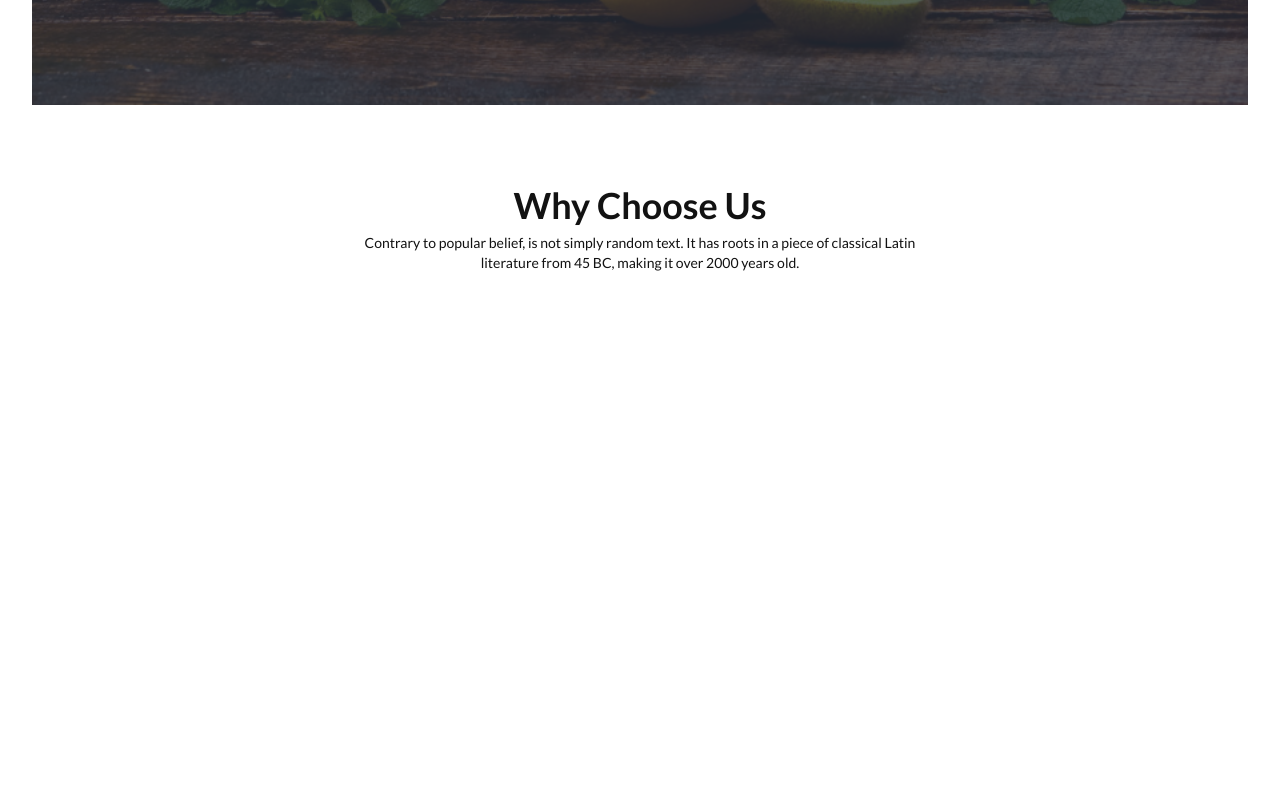
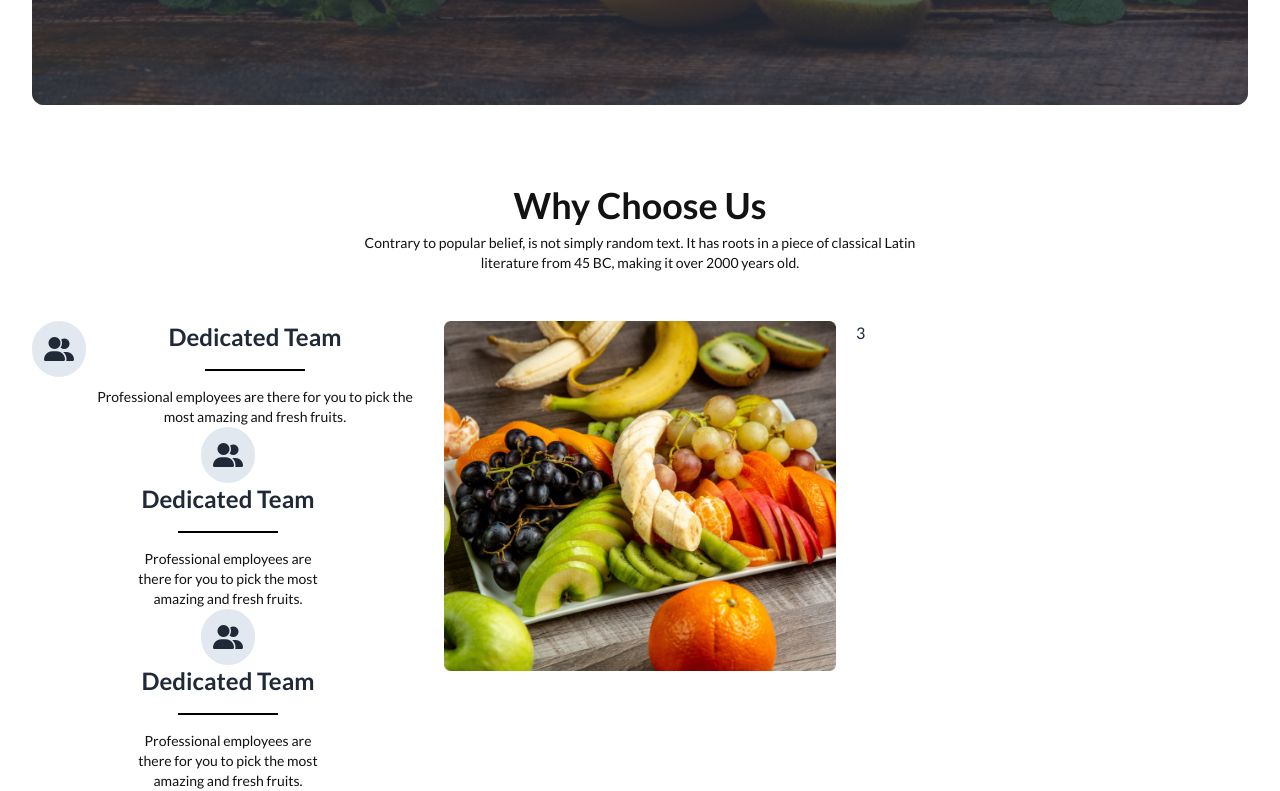
Before and after one commit to Masum-Reza2/The-ultimate-fruit-shop, a plain HTML site: page index.html in a window 1280 px wide. Shown: the part 2407-3198 px from the top of the page. Before the commit the page ends 2688 px from the top, so only its background shows below. Drawn offline with nearby package versions, Linux system fonts and the light colour scheme.

Commit message:
team section border-radius added

```diff
--- a/index.html
+++ b/index.html
@@ -483,61 +483,78 @@
         <!-- team section -->
         <section class="px-4 md:px-6 lg:px-8">
             <div class="mt-10 lg:mt-20">
-                <div class="hero min-h-screen"
-                    style="background-image: url('./images/banner1.png');">
-                    <div class="hero-overlay bg-opacity-70"></div>
+                <div class="hero min-h-screen rounded-xl" style="background-image: url('./images/banner1.png');">
+                    <div class="hero-overlay bg-opacity-70 rounded-xl"></div>
 
                     <div class="hero-content text-center text-neutral-content text-white">
                         <div class=" space-y-2 md:space-y-4">
                             <h1 class="text-2xl md:text-4xl font-extrabold text-white">Meet the team section</h1>
-                            <p class="text-sm md:text-center text-justify leading-6 px-10 lg:px-72">Contrary to popular belief, is not simply random text. It has roots in a piece of classical Latin literature from 45 BC, making it over 2000 years old.</p>
+                            <p class="text-sm md:text-center text-justify leading-6 px-10 lg:px-72">Contrary to popular
+                                belief, is not simply random text. It has roots in a piece of classical Latin literature
+                                from 45 BC, making it over 2000 years old.</p>
 
                             <div class="grid grid-cols-1 sm:grid-cols-2 lg:grid-cols-4 md:px-28">
                                 <!-- user 1 -->
                                 <div class="flex flex-col items-center justify-center space-y-1 py-5">
-                                    <img class="cursor-pointer transition-all duration-500 hover:-translate-y-2 active:scale-110" src="./images/member1.png" alt="">
+                                    <img class="cursor-pointer transition-all duration-500 hover:-translate-y-2 active:scale-110"
+                                        src="./images/member1.png" alt="">
                                     <p class="font-bold pt-5">Awlad Hossain</p>
                                     <p class="text-xs">Fruits Expert</p>
                                     <div>
-                                        <i class="text-red-500 transition-all duration-200 hover:scale-90 active:scale-125 cursor-pointer text-lg fa-brands fa-facebook"></i>
-                                        <i class="text-red-500 transition-all duration-200 hover:scale-90 active:scale-125 cursor-pointer text-lg fa-brands fa-twitter"></i>
-                                        <i class="text-red-500 transition-all duration-200 hover:scale-90 active:scale-125 cursor-pointer text-lg fa-brands fa-linkedin"></i>
+                                        <i
+                                            class="text-red-500 transition-all duration-200 hover:scale-90 active:scale-125 cursor-pointer text-lg fa-brands fa-facebook"></i>
+                                        <i
+                                            class="text-red-500 transition-all duration-200 hover:scale-90 active:scale-125 cursor-pointer text-lg fa-brands fa-twitter"></i>
+                                        <i
+                                            class="text-red-500 transition-all duration-200 hover:scale-90 active:scale-125 cursor-pointer text-lg fa-brands fa-linkedin"></i>
                                     </div>
                                 </div>
 
                                 <!-- user 2 -->
                                 <div class="flex flex-col items-center justify-center space-y-1 py-5">
-                                    <img class="cursor-pointer transition-all duration-500 hover:-translate-y-2 active:scale-110" src="./images/member2.png" alt="">
+                                    <img class="cursor-pointer transition-all duration-500 hover:-translate-y-2 active:scale-110"
+                                        src="./images/member2.png" alt="">
                                     <p class="font-bold pt-5">Safia Chowdhury</p>
                                     <p class="text-xs">Fruits Expert</p>
-                                    <div >
-                                        <i class="text-red-500 transition-all duration-200 hover:scale-90 active:scale-125 cursor-pointer text-lg fa-brands fa-facebook"></i>
-                                        <i class="text-red-500 transition-all duration-200 hover:scale-90 active:scale-125 cursor-pointer text-lg fa-brands fa-twitter"></i>
-                                        <i class="text-red-500 transition-all duration-200 hover:scale-90 active:scale-125 cursor-pointer text-lg fa-brands fa-linkedin"></i>
+                                    <div>
+                                        <i
+                                            class="text-red-500 transition-all duration-200 hover:scale-90 active:scale-125 cursor-pointer text-lg fa-brands fa-facebook"></i>
+                                        <i
+                                            class="text-red-500 transition-all duration-200 hover:scale-90 active:scale-125 cursor-pointer text-lg fa-brands fa-twitter"></i>
+                                        <i
+                                            class="text-red-500 transition-all duration-200 hover:scale-90 active:scale-125 cursor-pointer text-lg fa-brands fa-linkedin"></i>
                                     </div>
                                 </div>
 
                                 <!-- user 3 -->
                                 <div class="flex flex-col items-center justify-center space-y-1 py-5">
-                                    <img class="cursor-pointer transition-all duration-500 hover:-translate-y-2 active:scale-110" src="./images/member3.png" alt="">
+                                    <img class="cursor-pointer transition-all duration-500 hover:-translate-y-2 active:scale-110"
+                                        src="./images/member3.png" alt="">
                                     <p class="font-bold pt-5">Rokib Hossain</p>
                                     <p class="text-xs">Fruits Expert</p>
-                                    <div >
-                                        <i class="text-red-500 transition-all duration-200 hover:scale-90 active:scale-125 cursor-pointer text-lg fa-brands fa-facebook"></i>
-                                        <i class="text-red-500 transition-all duration-200 hover:scale-90 active:scale-125 cursor-pointer text-lg fa-brands fa-twitter"></i>
-                                        <i class="text-red-500 transition-all duration-200 hover:scale-90 active:scale-125 cursor-pointer text-lg fa-brands fa-linkedin"></i>
+                                    <div>
+                                        <i
+                                            class="text-red-500 transition-all duration-200 hover:scale-90 active:scale-125 cursor-pointer text-lg fa-brands fa-facebook"></i>
+                                        <i
+                                            class="text-red-500 transition-all duration-200 hover:scale-90 active:scale-125 cursor-pointer text-lg fa-brands fa-twitter"></i>
+                                        <i
+                                            class="text-red-500 transition-all duration-200 hover:scale-90 active:scale-125 cursor-pointer text-lg fa-brands fa-linkedin"></i>
                                     </div>
                                 </div>
 
                                 <!-- user 4 -->
                                 <div class="flex flex-col items-center justify-center space-y-1 py-5">
-                                    <img class="cursor-pointer transition-all duration-500 hover:-translate-y-2 active:scale-110" src="./images/member4.png" alt="">
+                                    <img class="cursor-pointer transition-all duration-500 hover:-translate-y-2 active:scale-110"
+                                        src="./images/member4.png" alt="">
                                     <p class="font-bold pt-5">Chaity</p>
                                     <p class="text-xs">Fruits Expert</p>
-                                    <div >
-                                        <i class="text-red-500 transition-all duration-200 hover:scale-90 active:scale-125 cursor-pointer text-lg fa-brands fa-facebook"></i>
-                                        <i class="text-red-500 transition-all duration-200 hover:scale-90 active:scale-125 cursor-pointer text-lg fa-brands fa-twitter"></i>
-                                        <i class="text-red-500 transition-all duration-200 hover:scale-90 active:scale-125 cursor-pointer text-lg fa-brands fa-linkedin"></i>
+                                    <div>
+                                        <i
+                                            class="text-red-500 transition-all duration-200 hover:scale-90 active:scale-125 cursor-pointer text-lg fa-brands fa-facebook"></i>
+                                        <i
+                                            class="text-red-500 transition-all duration-200 hover:scale-90 active:scale-125 cursor-pointer text-lg fa-brands fa-twitter"></i>
+                                        <i
+                                            class="text-red-500 transition-all duration-200 hover:scale-90 active:scale-125 cursor-pointer text-lg fa-brands fa-linkedin"></i>
                                     </div>
                                 </div>
 
@@ -554,7 +571,64 @@
         <!-- why choose us section -->
         <section class="px-4 md:px-6 lg:px-8 mt-10 lg:mt-20">
             <h1 class="text-[#121212] font-extrabold text-2xl md:text-4xl text-center">Why Choose Us</h1>
-            <p class=" text-[#121212] text-sm text-center py-2 px-16 md:px-36 lg:px-80">Contrary to popular belief, is not simply random text. It has roots in a piece of classical Latin literature from 45 BC, making it over 2000 years old.</p>
+            <p class=" text-[#121212] text-sm text-center py-2 px-16 md:px-36 lg:px-80">Contrary to popular belief, is
+                not simply random text. It has roots in a piece of classical Latin literature from 45 BC, making it over
+                2000 years old.</p>
+
+            <div class="grid grid-cols-1 lg:grid-cols-3 mt-10 gap-5">
+
+                <div class="order-2 lg:order-1 space-y-10 lg:space-y-0">
+
+                    <!-- choose 01 -->
+                    <div class="flex flex-col lg:flex-row items-center lg:items-start justify-center">
+                        <div class="bg-slate-200 rounded-full text-2xl p-3 ">
+                            <i class="fa-solid fa-user-group"></i>
+                        </div>
+                        <div class="flex flex-col items-center justify-center">
+                            <h1 class="text-2xl font-extrabold">Dedicated Team</h1>
+                            <div class="border w-[100px] mt-4 border-black"></div>
+                            <p class="text-center text-[#121212] mt-4 text-sm px-24 lg:px-0">Professional employees are there
+                                for you to pick the most amazing and fresh fruits.</p>
+                        </div>
+                    </div>
+                    <!-- choose 02 -->
+                    <div class="flex flex-col items-center justify-center">
+                        <div class="bg-slate-200 rounded-full text-2xl p-3 ">
+                            <i class="fa-solid fa-user-group"></i>
+                        </div>
+                        <div class="flex flex-col items-center justify-center">
+                            <h1 class="text-2xl font-extrabold">Dedicated Team</h1>
+                            <div class="border w-[100px] mt-4 border-black"></div>
+                            <p class="text-center text-[#121212] mt-4 text-sm px-24">Professional employees are there
+                                for you to pick the most amazing and fresh fruits.</p>
+                        </div>
+                    </div>
+
+                    <!-- choose 03 -->
+                    <div class="flex flex-col items-center justify-center">
+                        <div class="bg-slate-200 rounded-full text-2xl p-3 ">
+                            <i class="fa-solid fa-user-group"></i>
+                        </div>
+                        <div class="flex flex-col items-center justify-center">
+                            <h1 class="text-2xl font-extrabold">Dedicated Team</h1>
+                            <div class="border w-[100px] mt-4 border-black"></div>
+                            <p class="text-center text-[#121212] mt-4 text-sm px-24">Professional employees are there
+                                for you to pick the most amazing and fresh fruits.</p>
+                        </div>
+                    </div>
+
+                </div>
+
+                <div class="order-1 lg:order-2">
+                    <img src="./images/whychoose1.png" alt="">
+                </div>
+
+                <div class="order-3">
+                    3
+                </div>
+
+            </div>
+
         </section>
     </main>
 
```
